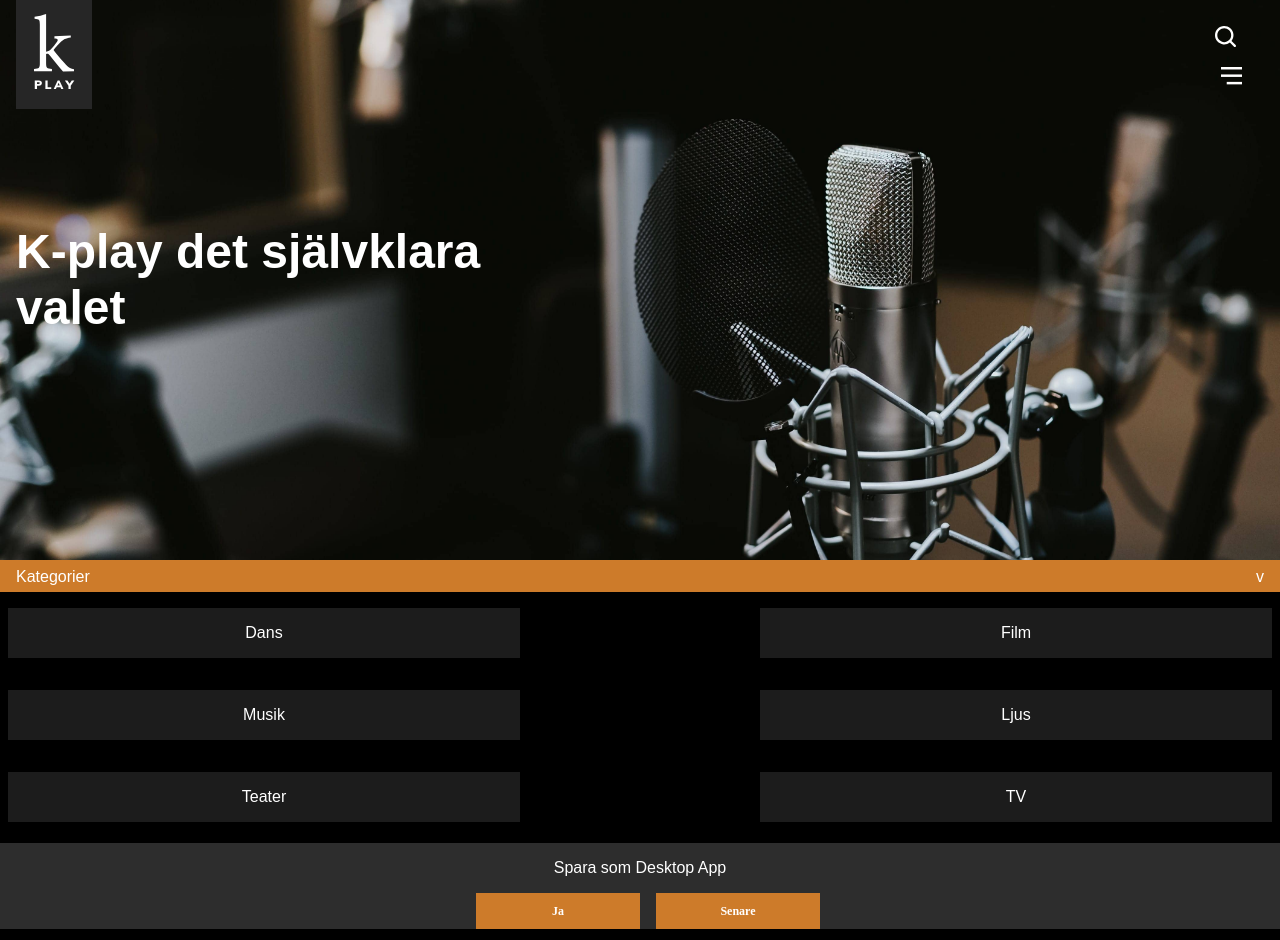
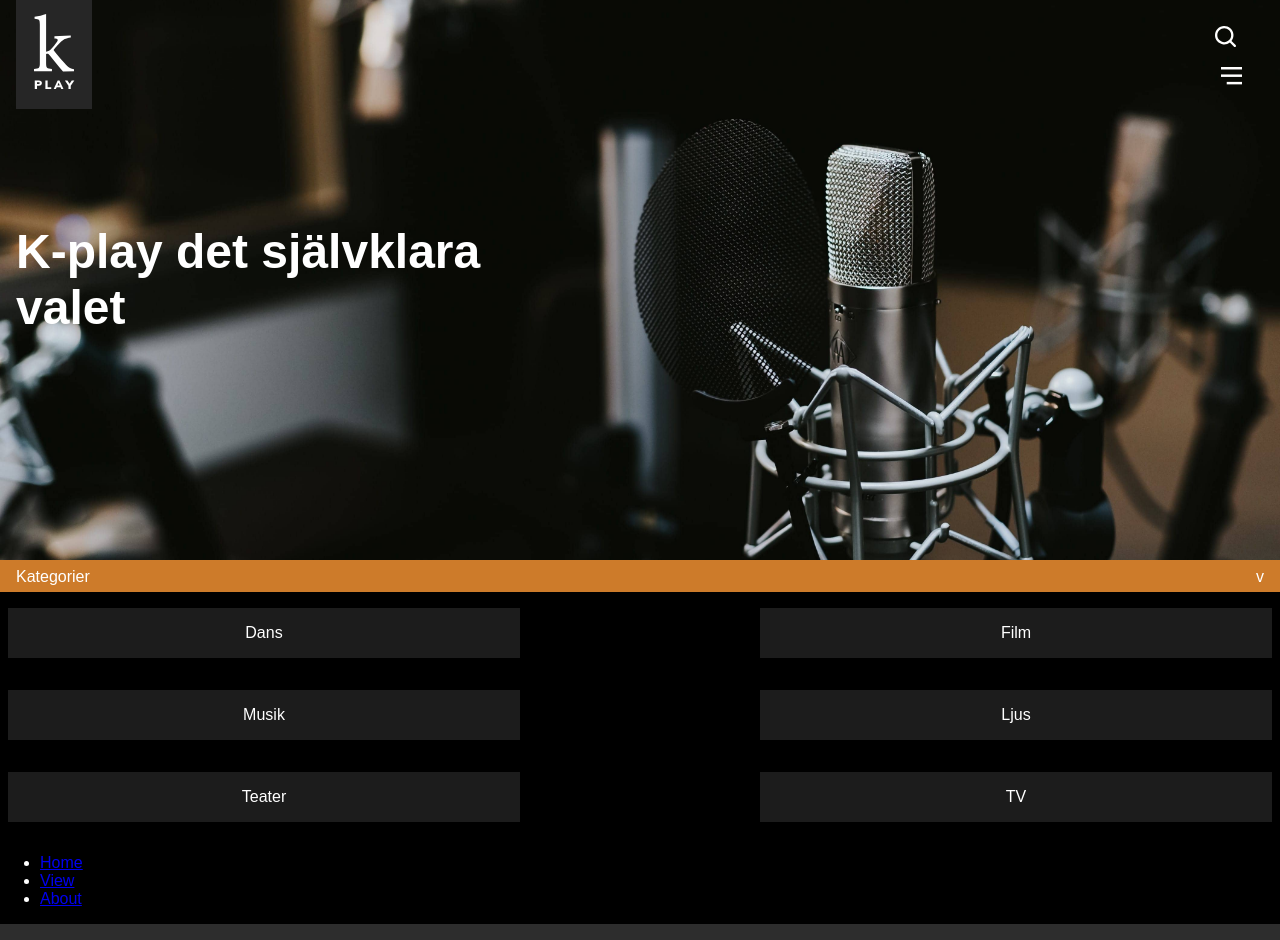
Before and after one commit to brooman/Kulturakademin, a React (Create React App) app: page / in a window 1280 px wide. Shown: the top 940 px of the page. Built offline with nearby package versions, Linux system fonts and the light colour scheme; a web font is replaced by a local one.

Commit message:
Removed nested ternary

```diff
--- a/src/components/PwaPopUp/index.js
+++ b/src/components/PwaPopUp/index.js
@@ -19,12 +19,12 @@ const PwaPopUp = () => {
   return (
     <div
       className={[
-        showPwaPopUp ? styles.hide : styles.show && clicked ? styles.slideDown : styles.show,
-        styles.wrapper,
+        styles.bar,
+        clicked ? styles.slideDown : styles.slideUp,
+        showPwaPopUp ? styles.hide : styles.show,
       ].join(' ')}
     >
-      <div className={styles.bar}>
-        <p>Spara som Desktop App</p>
+      <p>Spara som desktop app</p>
       <div className={styles.buttonWrapper}>
         <button
           type="button"
@@ -46,7 +46,37 @@ const PwaPopUp = () => {
         </button>
       </div>
     </div>
-    </div>
+    // <div
+    //   className={[
+    //     clicked ? styles.slideDown : styles.show,
+    //     showPwaPopUp ? styles.hide : styles.show,
+    //     styles.wrapper,
+    //   ].join(' ')}
+    // >
+    //   <div className={styles.bar}>
+    //     <p>Spara som Desktop App</p>
+    //     <div className={styles.buttonWrapper}>
+    //       <button
+    //         type="button"
+    //         onClick={() => {
+    //           setCookieYes()
+    //           setClicked(true)
+    //         }}
+    //       >
+    //         Ja
+    //       </button>
+    //       <button
+    //         type="button"
+    //         onClick={() => {
+    //           setCookieLater()
+    //           setClicked(true)
+    //         }}
+    //       >
+    //         Senare
+    //       </button>
+    //     </div>
+    //   </div>
+    // </div>
   )
 }
 
```
Lines whose indentation alone changed are shown as unchanged.
